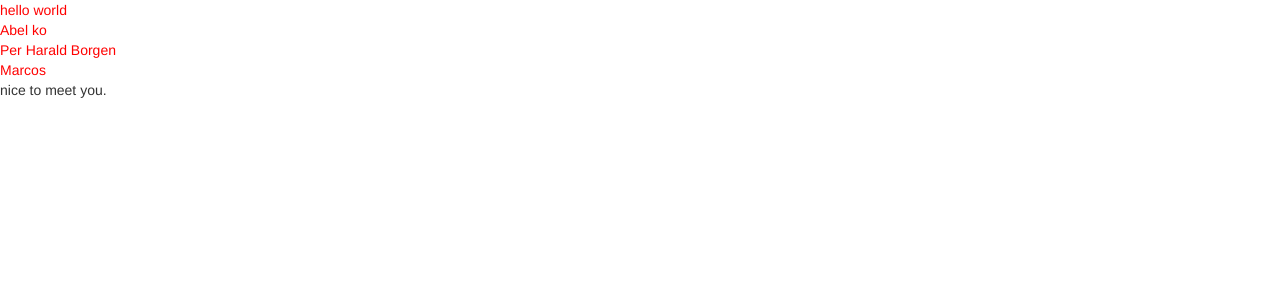
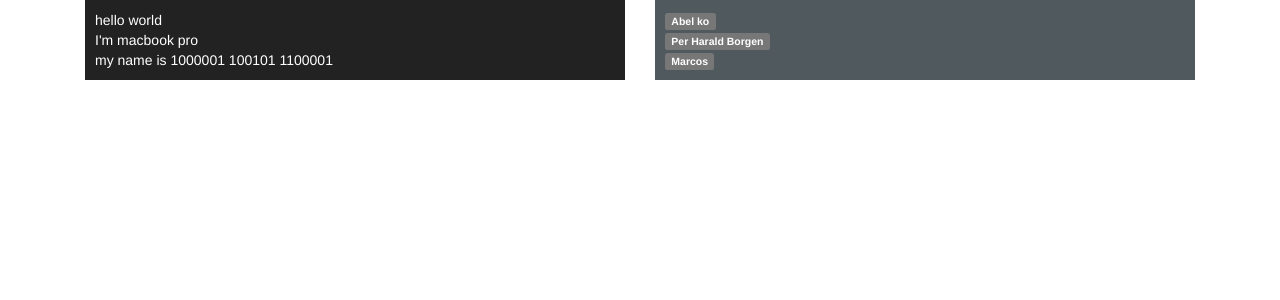
Before and after one commit to livelikeabel/simple-resume-project, a Django app: page / in a window 1280 px wide. Shown: the top 300 px of the page. Run offline with Django 3.2, Linux system fonts and the light colour scheme; data comes from the database, SQL or seed files in the repository; some libraries are stand-ins or nearby versions.

Commit message:
Add bootstrap2

```diff
--- a/src/static/css/base.css
+++ b/src/static/css/base.css
@@ -1,7 +1,13 @@
 .colorful-text {
-  color: red;
+  color: white;
+
+  padding: 10px;
+  /*height: 100px;*/
+  background-color: #222222;
 }
 
 .colorful-text2 {
-  color: red;
+  color: #181c1e;
+  padding: 10px;
+  background-color: #4f595e;
 }
--- a/src/templates/base.html
+++ b/src/templates/base.html
@@ -14,7 +14,7 @@
 </head>
 <body>
   {% block body %}{% endblock %}
-  nice to meet you.
+  <!--nice to meet you.-->
   <script src='{% static "js/lib/bootstrap.min.js" %}' ></script>
 </body>
 </html>
--- a/src/templates/index.html
+++ b/src/templates/index.html
@@ -1,10 +1,22 @@
 {% extends "base.html" %}
 
 {% block body %}
-<div class="colorful-text">hello world</div>
-<div class="colorful-text2">
-{% for resume in resume_list %}
-  <div>{{ resume.name }}</div>
-{% endfor %}
+<div class="container">
+  <div class="col-xs-6">
+    <div class="colorful-text">
+      <div>hello world</div>
+      <div>I'm macbook pro</div>
+      <div>my name is 1000001 100101 1100001</div>
+    </div>
+  </div>
+  <div class="col-xs-6">
+    <div class="colorful-text2">
+      {% for resume in resume_list %}
+        <div>
+          <span class="label label-default">{{ resume.name }}</span>
+        </div>
+      {% endfor %}
+    </div>
+  </div>
 </div>
 {% endblock %}
```
Also changed, not shown: 1 other file.
